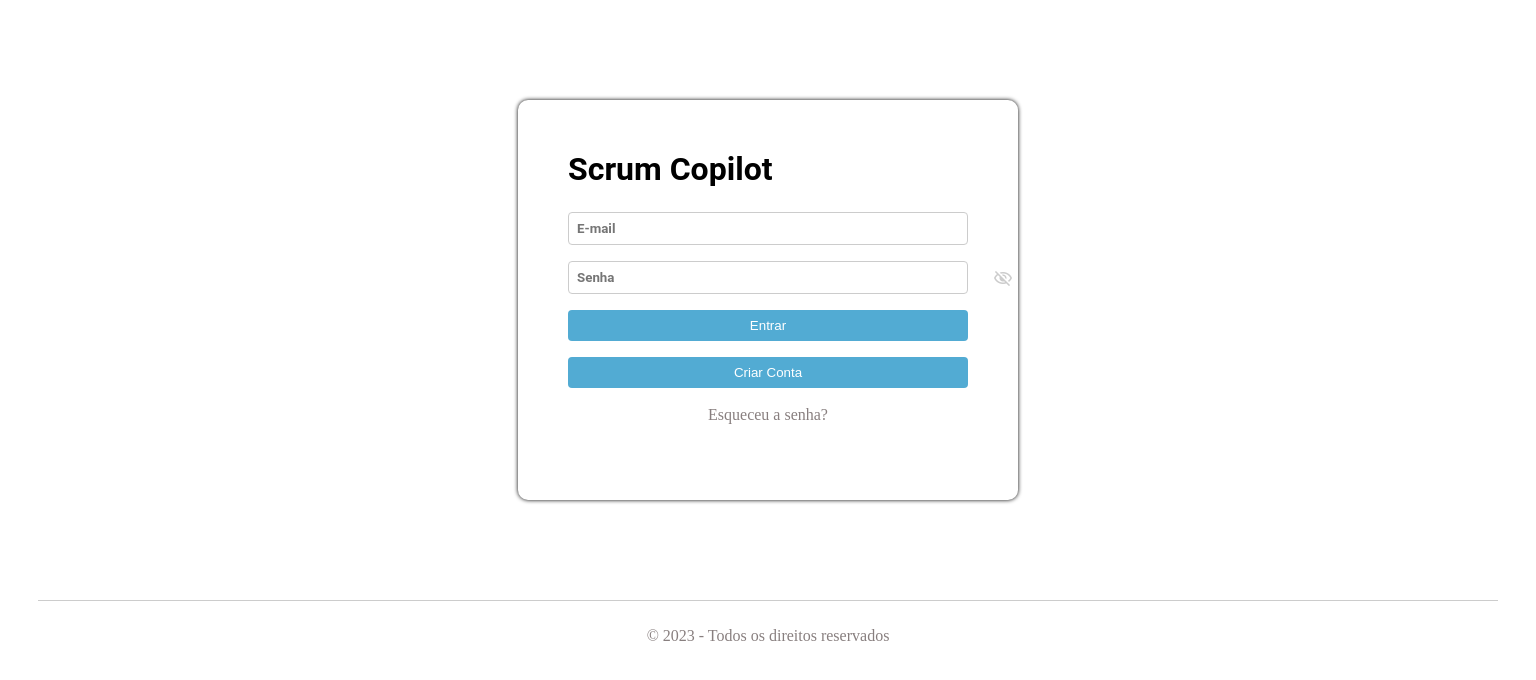
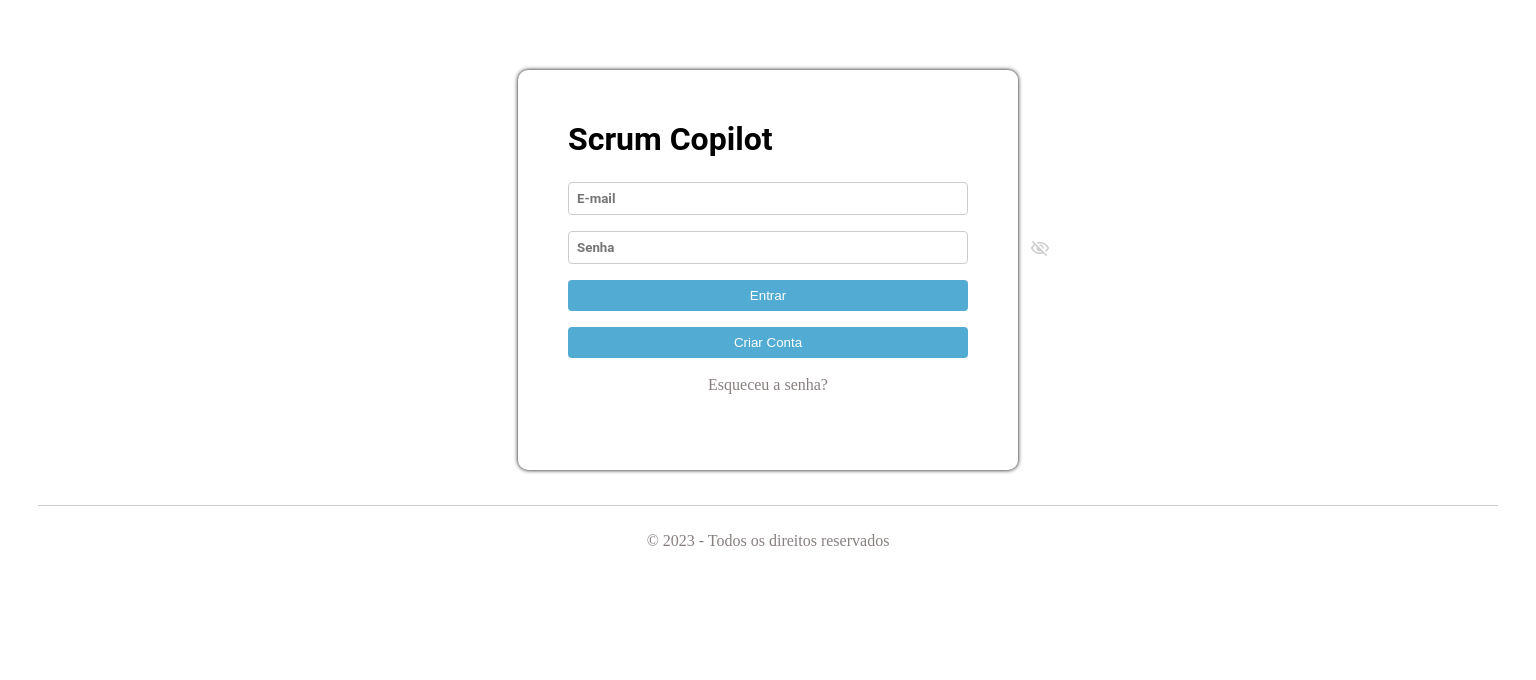
Before and after one commit to WenerRodrigo/scrum_copilot, an Angular app: page /home in a window 1536 px wide. Shown: the top 680 px of the page. Built offline with nearby package versions, Linux system fonts and the light colour scheme.

Commit message:
adicionando media query

```diff
--- a/src/app/components/screens/home/home.component.css
+++ b/src/app/components/screens/home/home.component.css
@@ -8,9 +8,9 @@ header {
     display: flex;
     align-items: center;
     justify-content: center;
-    margin-top: 100px;
+    margin-top: 30px;
     position: relative;
-    margin-bottom: 100px;
+    margin-bottom: 75px;
 }
 
 .header-wrapper {
@@ -82,3 +82,92 @@ a {
     font-family: 'Roboto', sans-serif;
     font-weight: Bold;
 }
+
+
+@media screen and (min-width: 320px) {
+    header {
+        margin-top: 20px;
+        margin-bottom: 300px;
+    }
+
+    .header-wrapper {
+        max-width: 100%; /* Largura total da tela em telas menores */
+        padding: 20px; /* Redução do preenchimento para telas menores */
+    }
+
+    .material-symbols-outlined {
+        margin-right: 10px;
+        top: 73px;
+    }
+
+
+    .title {
+        font-size: 1.9rem;
+    }
+
+    @media screen and (min-width: 360px) {
+        header {
+            margin-top: 100px;
+            margin-bottom: 160px;
+        }
+
+        .header-wrapper {
+            width: 500px;
+            max-width: 100%; /* Largura total da tela em telas maiores */
+            padding: 50px;
+        }
+
+        .material-symbols-outlined {
+            margin-right: 168px;
+            top: 100px;
+        }
+
+        .title {
+            font-size: 2rem;
+        }
+    }
+
+    @media screen and (min-width: 640px) {
+        header {
+            margin-top: 100px;
+            margin-bottom: 160px;
+        }
+
+        .header-wrapper {
+            width: 500px;
+            max-width: 100%; /* Largura total da tela em telas maiores */
+            padding: 50px;
+        }
+
+        .material-symbols-outlined {
+            margin-right: 168px;
+            top: 100px;
+        }
+
+        .title {
+            font-size: 2rem;
+        }
+    }
+
+    @media screen and (min-width: 1360px) {
+        header {
+            margin-top: 70px;
+            margin-bottom: 35px;
+        }
+
+        .header-wrapper {
+            width: 500px;
+            max-width: 100%; /* Largura total da tela em telas maiores */
+            padding: 50px;
+        }
+
+        .material-symbols-outlined {
+            margin-right: 463px;
+            top: 100px;
+        }
+
+        .title {
+            font-size: 2rem;
+        }
+    }
+}
--- a/src/app/components/screens/reset-senha/reset-senha.component.css
+++ b/src/app/components/screens/reset-senha/reset-senha.component.css
@@ -7,6 +7,7 @@
     padding: 10px;
     border-radius: 5px;
     height: 100%;
+    margin-bottom: 200px;
 }
 
 .title {
--- a/src/app/components/screens/reset-senha/reset-senha.component.html
+++ b/src/app/components/screens/reset-senha/reset-senha.component.html
@@ -1,10 +1,6 @@
 <div class="container">
     <h2 class="title">Resetar Senha</h2>
     <form class="form" [formGroup]="resetSenhaForm" (ngSubmit)="onSubmit">
-        <div class="box">
-            <label>Email</label>
-            <input type="email" formControlName="email" placeholder="Digite seu e-mail">
-        </div>
         <div class="box">
             <label>Nova senha</label>
             <input type="{{ visible ? 'text' : 'password' }}" formControlName="password" placeholder="Digite sua senha">
--- a/src/app/components/screens/tela-cadastro/tela-cadastro.component.css
+++ b/src/app/components/screens/tela-cadastro/tela-cadastro.component.css
@@ -94,3 +94,69 @@ button {
 button:hover {
     background-color: #3c8eb7;
 }
+
+@media screen and (min-width: 360px) {
+    header {
+        margin-top: 100px;
+        margin-bottom: 100px;
+    }
+
+    .header-wrapper {
+        width: 500px;
+        max-width: 100%; /* Largura total da tela em telas maiores */
+        padding: 50px;
+    }
+
+    .material-symbols-outlined {
+        margin-right: 0;
+        top: 10px;
+    }
+
+    .title {
+        font-size: 2rem;
+    }
+}
+
+@media screen and (min-width: 640px) {
+    header {
+        margin-top: 100px;
+        margin-bottom: 160px;
+    }
+
+    .header-wrapper {
+        width: 500px;
+        max-width: 100%; /* Largura total da tela em telas maiores */
+        padding: 50px;
+    }
+
+    .material-symbols-outlined {
+        margin-right: 0;
+        top: 10px;
+    }
+
+    .title {
+        font-size: 2rem;
+    }
+}
+
+@media screen and (min-width: 1360px) {
+    header {
+        margin-top: 70px;
+        margin-bottom: 35px;
+    }
+
+    .header-wrapper {
+        width: 500px;
+        max-width: 100%; /* Largura total da tela em telas maiores */
+        padding: 50px;
+    }
+
+    .material-symbols-outlined {
+        margin-right: 0;
+        top: 10px;
+    }
+
+    .title {
+        font-size: 2rem;
+    }
+}
--- a/src/app/components/screens/tela-principal/tela-principal.component.ts
+++ b/src/app/components/screens/tela-principal/tela-principal.component.ts
@@ -10,6 +10,7 @@ export class TelaPrincipalComponent implements OnInit {
   meuFormulario: FormGroup;
   metas: any[] = [];
   metaEmEdicao: number | null = null;
+
 
   constructor(private formBuilder: FormBuilder) {
     this.meuFormulario = this.formBuilder.group({
@@ -25,6 +26,7 @@ export class TelaPrincipalComponent implements OnInit {
 
   ngOnInit(): void { }
 
+
   submitForm() {
     if (this.metaEmEdicao !== null) {
       this.salvarMeta();
@@ -35,6 +37,7 @@ export class TelaPrincipalComponent implements OnInit {
       this.resetForm();
     }
   }
+
 
   editar(index: number) {
     this.metaEmEdicao = index;
--- a/src/app/components/screens/validar-email/validar-email.component.css
+++ b/src/app/components/screens/validar-email/validar-email.component.css
@@ -94,3 +94,36 @@ button:hover {
     font-size: 12px;
     margin-top: 5px;
 }
+
+@media screen and (min-width: 360px) {
+    .container {
+        margin-top: 50px;
+        margin-bottom: 100px;
+    }
+    .title {
+        font-size: 2rem;
+    }
+}
+
+@media screen and (min-width: 640px) {
+    header {
+        margin-top: 100px;
+        margin-bottom: 160px;
+    }
+
+    .title {
+        font-size: 2rem;
+    }
+}
+
+@media screen and (min-width: 1360px) {
+    header {
+        margin-top: 70px;
+        margin-bottom: 40px;
+    }
+
+    .title {
+        font-size: 2rem;
+    }
+
+}
--- a/src/app/components/screens/validar-token/validar-token.component.css
+++ b/src/app/components/screens/validar-token/validar-token.component.css
@@ -84,3 +84,35 @@ button {
 button:hover {
     background-color: #3c8eb7;
 }
+
+@media screen and (min-width: 360px) {
+    .container {
+        margin-top: 50px;
+        margin-bottom: 80px;
+    }
+    .title {
+        font-size: 2rem;
+    }
+}
+
+@media screen and (min-width: 640px) {
+    .container {
+        margin-top: 90px;
+        margin-bottom: 100px;
+    }
+
+    .title {
+        font-size: 2rem;
+    }
+}
+
+@media screen and (min-width: 1360px) {
+    .container {
+        margin-top: 50px;
+        margin-bottom: 50px;
+    }
+
+    .title {
+        font-size: 2rem;
+    }
+}
--- a/src/app/components/screens/validar-token/validar-token.component.html
+++ b/src/app/components/screens/validar-token/validar-token.component.html
@@ -7,7 +7,6 @@
         </div>
         <div class="box-button">
             <button class="button" type="submit" (click)="validarToken()">Enviar</button>
-            <button class="button" type="submit" (click)="validarToken()">Enviar</button>
         </div>
     </form>
 </div>
```
